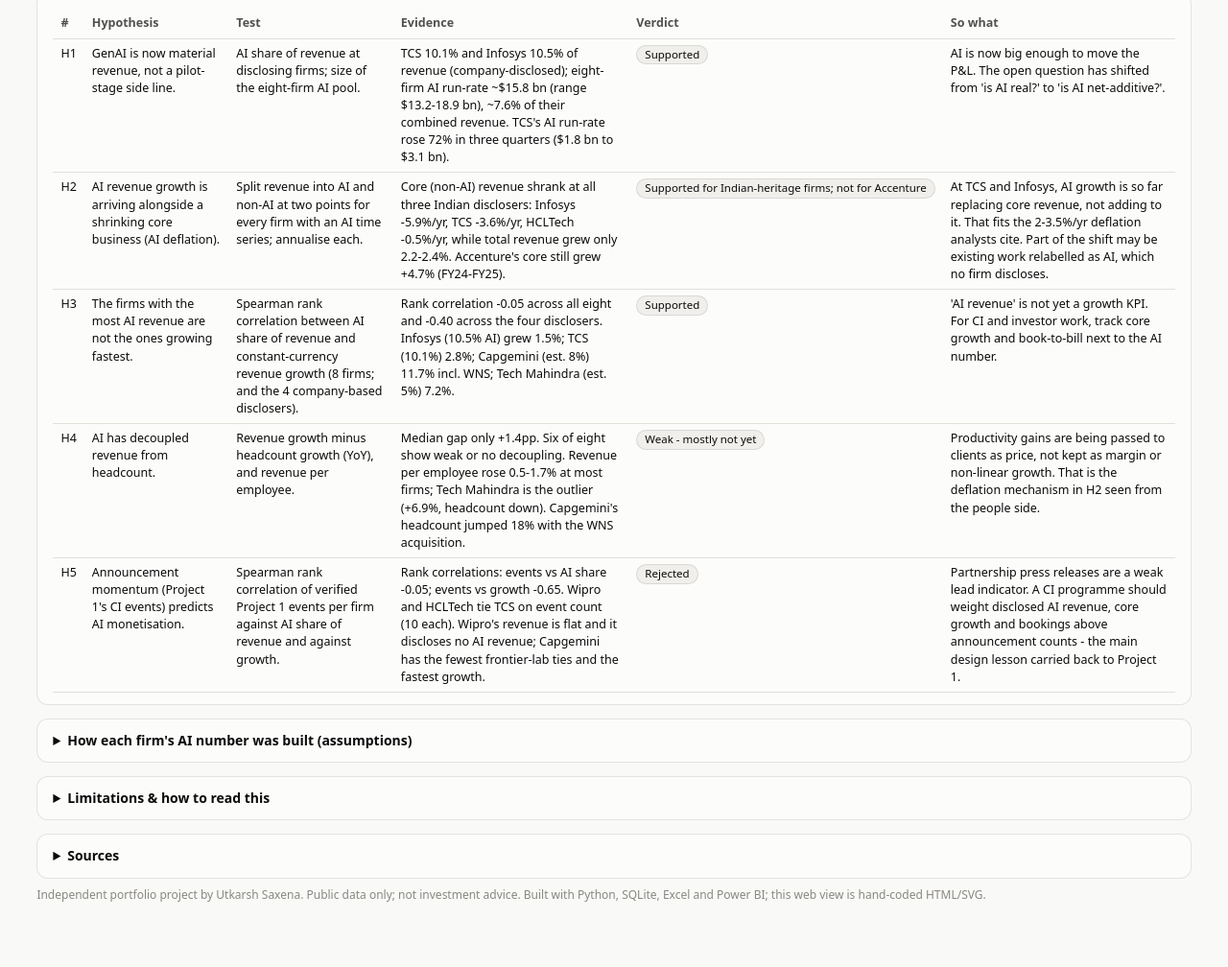
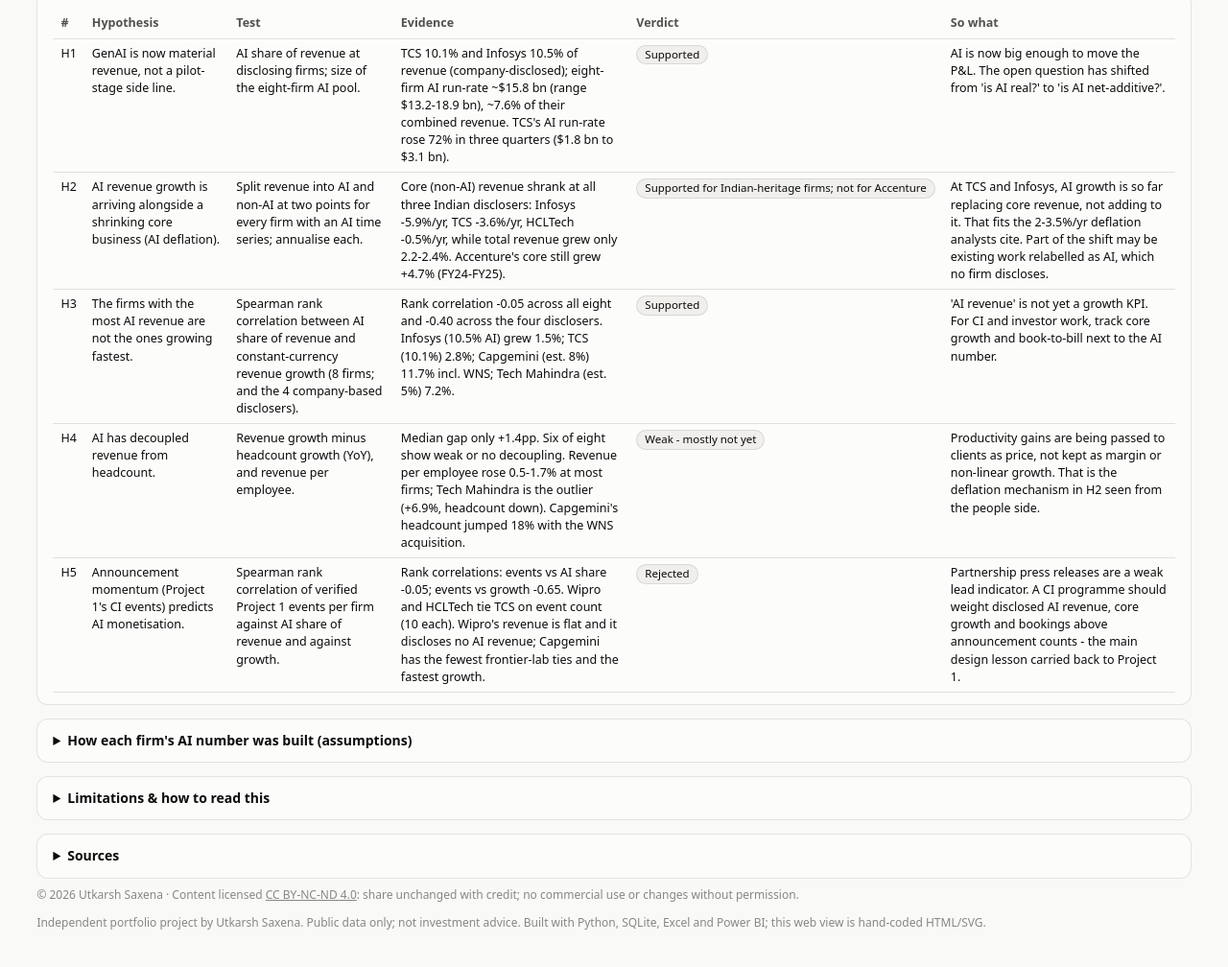
Before and after one commit to lokpriye96/genai-services-market-analytics, a plain HTML site: page docs/index.html in a window 1280 px wide. Shown: the part 3576-4584 px from the top of the page at 96% size. Drawn offline with Linux system fonts and the light colour scheme.

Commit message:
Licence analysis content under CC BY-NC-ND 4.0; code stays MIT

```diff
--- a/docs/index.html
+++ b/docs/index.html
@@ -185,6 +185,7 @@ section.sec{margin:26px 0 10px}section.sec h3{font-size:13px;text-transform:uppe
   </ul>
 </details>
 <details><summary>Sources</summary><div id="tSources" class="small"></div></details>
+<p class="meta">© 2026 Utkarsh Saxena · Content licensed <a href="https://creativecommons.org/licenses/by-nc-nd/4.0/">CC BY-NC-ND 4.0</a>: share unchanged with credit; no commercial use or changes without permission.</p>
 <p class="meta">Independent portfolio project by Utkarsh Saxena. Public data only; not investment advice. Built with Python, SQLite, Excel and Power BI; this web view is hand-coded HTML/SVG.</p>
 </div>
 <div class="tip" id="tip" role="tooltip"></div>
```
Also changed, not shown: src/dashboard_template.html (+1 -0 lines), 4 other files.
